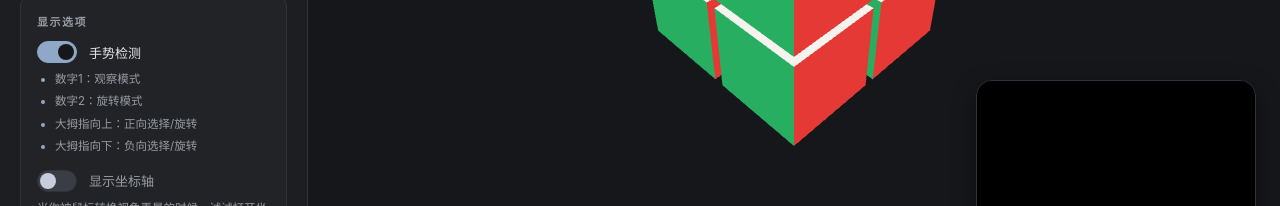
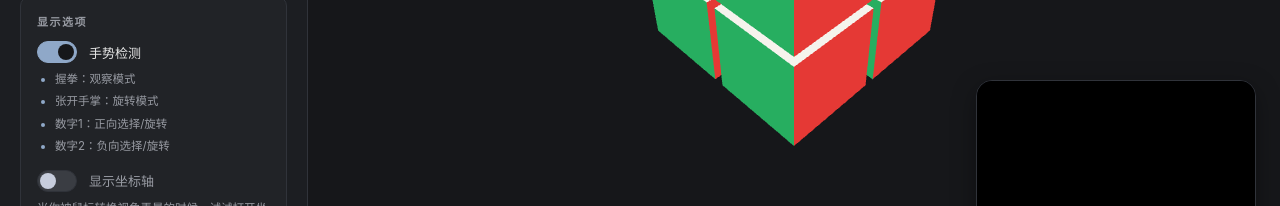
Before and after one commit to SydX-pages/cube-game, a React (Vite) app: page / in a window 1280 px wide. Both pictures are taken after a click on the label "手势检测". Shown: the part 448-654 px from the top of the page. Built offline with nearby package versions, Linux system fonts and the light colour scheme; no server answers.

Commit message:
ui version 3.1

```diff
--- a/src/App.jsx
+++ b/src/App.jsx
@@ -15,13 +15,13 @@ const App = () => {
     const cube = cubeRef.current;
     if (!cube) return;
 
-    if (name === "Pointing_Up") {
+    if (name === "Closed_Fist") {
       cube.transMode("view");
       cube.selectClear();
-    } else if (name === "Victory") {
+    } else if (name === "Open_Palm") {
       cube.transMode("rotate");
-    } else if (name === "Thumb_Up" || name === "Thumb_Down") {
-      const direction = name === "Thumb_Up" ? 1 : -1;
+    } else if (name === "Pointing_Up" || name === "Victory") {
+      const direction = name === "Pointing_Up" ? 1 : -1;
       if (cube.mode === "view") cube.select(direction);
       else cube.rotate(direction);
     }
@@ -41,11 +41,11 @@ const App = () => {
       />
       <main className="stage">
         <CubeView
-        order={order}
-        cubeRef={cubeRef}
-        showAxes={showAxes}
-        onModeChange={setMode}
-      />
+          order={order}
+          cubeRef={cubeRef}
+          showAxes={showAxes}
+          onModeChange={setMode}
+        />
         {showGes && <Gesture onGesture={handleGesture} />}
       </main>
     </div>
--- a/src/components/Gesture.jsx
+++ b/src/components/Gesture.jsx
@@ -16,8 +16,8 @@ const LABELS = {
 const ACTIONABLE = new Set([
   "Pointing_Up",
   "Victory",
-  "Thumb_Up",
-  "Thumb_Down",
+  "Closed_Fist",
+  "Open_Palm",
 ]);
 
 const Gesture = ({ onGesture }) => {
--- a/src/components/GestureCheck.jsx
+++ b/src/components/GestureCheck.jsx
@@ -11,10 +11,10 @@ const GestureCheck = ({ showGes, setShowGes }) => (
     </label>
     {showGes && (
       <ul className="gesture-guide">
-        <li>数字1：观察模式</li>
-        <li>数字2：旋转模式</li>
-        <li>大拇指向上：正向选择/旋转</li>
-        <li>大拇指向下：负向选择/旋转</li>
+        <li>握拳：观察模式</li>
+        <li>张开手掌：旋转模式</li>
+        <li>数字1：正向选择/旋转</li>
+        <li>数字2：负向选择/旋转</li>
       </ul>
     )}
   </div>
```
